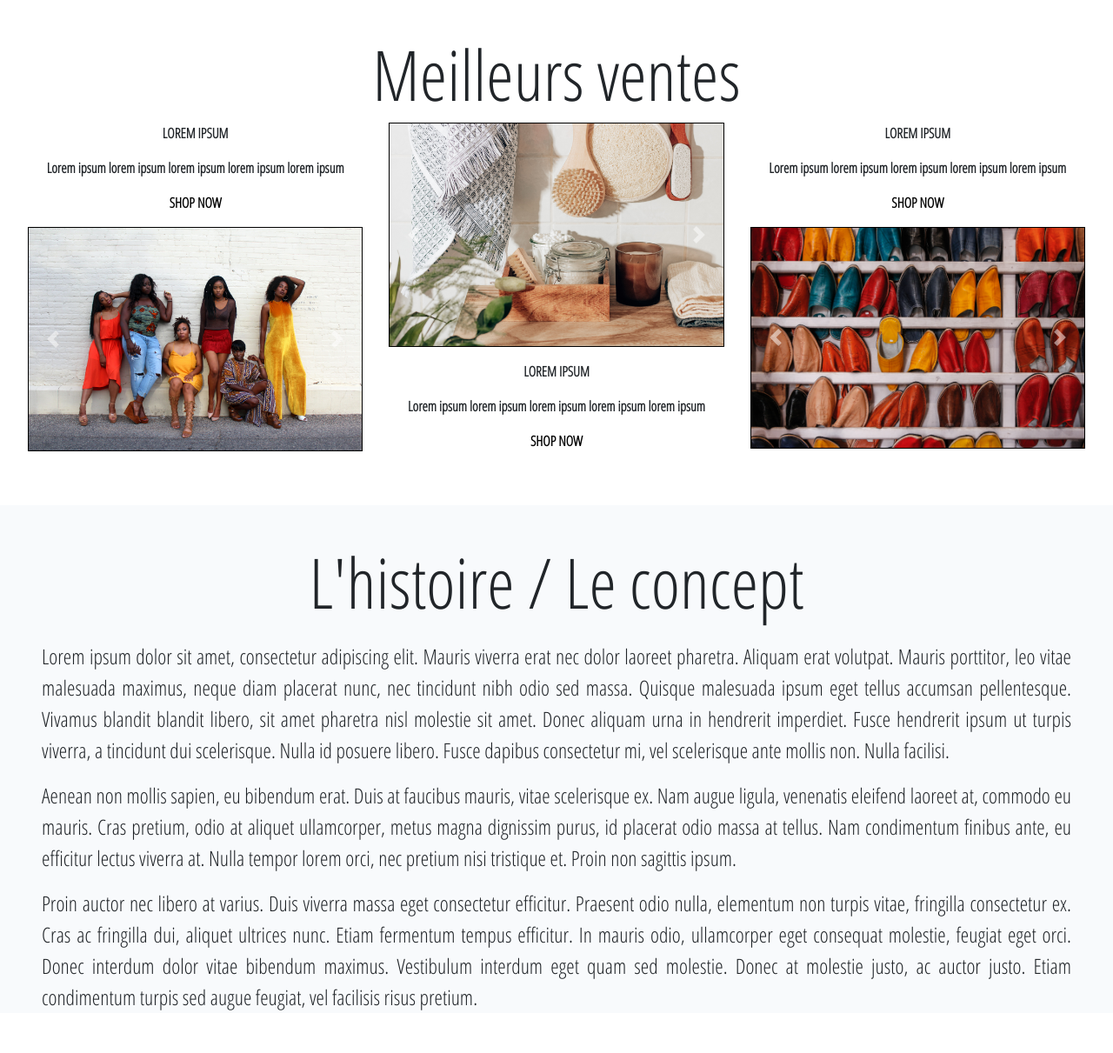
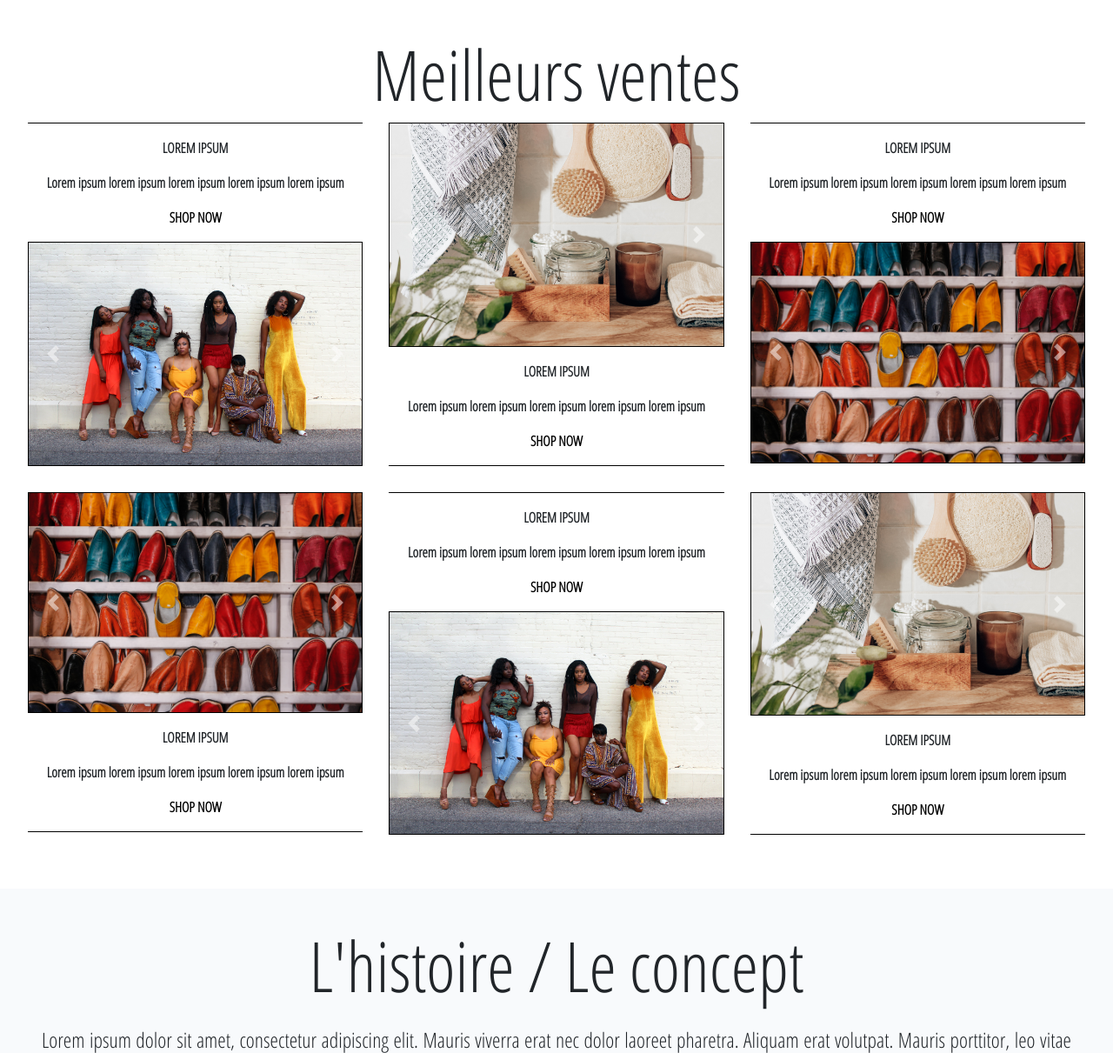
Before and after one commit to teyana/soutenanceSym3, a Symfony app: template templates/home/index.html.twig in a window 1280 px wide. Shown: the part 632-1843 px from the top of the page at 87% size. Run offline with Twig, Linux system fonts and the light colour scheme; the template is opened without the code that fills it, so the values that code supplies are empty; some libraries are stand-ins or nearby versions.

Commit message:
crrection caroussel

```diff
--- a/public/css/style_home/style_home.css
+++ b/public/css/style_home/style_home.css
@@ -59,10 +59,14 @@ figcaption {
 
 .fig_1 {
     margin-bottom: 1em;
+    padding-top: 1em;
+    border-top: 1px solid #000000;
 }
 
 .fig_2 {
     margin-top: 1em;
+    padding-bottom: 1em;
+    border-bottom: 1px solid #000000;
     /* background-color: lightgreen; */
 }
 
--- a/templates/home/index.html.twig
+++ b/templates/home/index.html.twig
@@ -32,7 +32,7 @@
                 </figure>
             </div> #}
 
-                {# Photo 1 #}
+                {# Caroussel 1 #}
             <figure class="col-lg-4 col-md-6 portfolio-item filter-wordpress">
                 <figcaption class="fig_1">
                     <p class="photo_titre">Lorem ipsum</p>
@@ -63,7 +63,7 @@
                 </div>
             </figure>
 
-            {# Photo 2 #}
+            {# Caroussel 2 #}
             <figure class="col-lg-4 col-md-6 portfolio-item filter-wordpress">
                 <div id="carouselExampleControls" class="carousel slide" data-ride="carousel">
                     <div class="carousel-inner portfolio-wrap">
@@ -94,7 +94,7 @@
                 </figcaption>
             </figure>
 
-            {# Photo 3 #}
+            {# Caroussel 3 #}
 
             <figure class="col-lg-4 col-md-6 portfolio-item filter-wordpress">
                 <figcaption class="fig_1">
@@ -126,7 +126,101 @@
                 </div>
             </figure>
 
-            {# Création du premier caroussel, à copier coller pour les autres #}
+            {# Caroussel 4 #}
+
+            <figure class="col-lg-4 col-md-6 portfolio-item filter-wordpress">
+                <div id="carouselExampleControls" class="carousel slide" data-ride="carousel">
+                    <div class="carousel-inner portfolio-wrap">
+                        <div class="carousel-item active">
+                        <img <img src="{{ asset('images/sandales.jpg') }}" class="img-fluid" alt="">
+                        </div>
+                        <div class="carousel-item">
+                        <img <img src="{{ asset('images/women.jpg') }}" class="img-fluid" alt="">
+                        </div>
+                        <div class="carousel-item">
+                        <img <img src="{{ asset('images/bathroom.jpg') }}" class="img-fluid" alt="">
+                        </div>
+                    </div>
+                    <a class="carousel-control-prev" href="#carouselExampleControls" role="button" data-slide="prev">
+                        <span class="carousel-control-prev-icon" aria-hidden="true"></span>
+                        <span class="sr-only">Previous</span>
+                    </a>
+                    <a class="carousel-control-next" href="#carouselExampleControls" role="button" data-slide="next">
+                        <span class="carousel-control-next-icon" aria-hidden="true"></span>
+                        <span class="sr-only">Next</span>
+                    </a>
+                </div>
+
+                <figcaption class="fig_2">
+                    <p class="photo_titre">Lorem ipsum</p>
+                    <p class="photo_resume">Lorem ipsum lorem ipsum lorem ipsum lorem ipsum lorem ipsum</p>
+                    <a class="photo_shop">Shop now</a>
+                </figcaption>
+            </figure>
+
+            {# Caroussel 5 #}
+
+            <figure class="col-lg-4 col-md-6 portfolio-item filter-wordpress">
+                <figcaption class="fig_1">
+                    <p class="photo_titre">Lorem ipsum</p>
+                    <p class="photo_resume">Lorem ipsum lorem ipsum lorem ipsum lorem ipsum lorem ipsum</p>
+                    <a class="photo_shop">Shop now</a>
+                </figcaption>
+
+                <div id="carouselExampleControls" class="carousel slide" data-ride="carousel">
+                    <div class="carousel-inner portfolio-wrap">
+                        <div class="carousel-item active">
+                        <img <img src="{{ asset('images/women.jpg') }}" class="img-fluid" alt="">
+                        </div>
+                        <div class="carousel-item">
+                        <img <img src="{{ asset('images/bathroom.jpg') }}" class="img-fluid" alt="">
+                        </div>
+                        <div class="carousel-item">
+                        <img <img src="{{ asset('images/sandales.jpg') }}" class="img-fluid" alt="">
+                        </div>
+                    </div>
+                    <a class="carousel-control-prev" href="#carouselExampleControls" role="button" data-slide="prev">
+                        <span class="carousel-control-prev-icon" aria-hidden="true"></span>
+                        <span class="sr-only">Previous</span>
+                    </a>
+                    <a class="carousel-control-next" href="#carouselExampleControls" role="button" data-slide="next">
+                        <span class="carousel-control-next-icon" aria-hidden="true"></span>
+                        <span class="sr-only">Next</span>
+                    </a>
+                </div>
+            </figure>
+
+            {# Caroussel 6 #}
+
+            <figure class="col-lg-4 col-md-6 portfolio-item filter-wordpress">
+                <div id="carouselExampleControls" class="carousel slide" data-ride="carousel">
+                    <div class="carousel-inner portfolio-wrap">
+                        <div class="carousel-item active">
+                        <img <img src="{{ asset('images/bathroom.jpg') }}" class="img-fluid" alt="">
+                        </div>
+                        <div class="carousel-item">
+                        <img <img src="{{ asset('images/sandales.jpg') }}" class="img-fluid" alt="">
+                        </div>
+                        <div class="carousel-item">
+                        <img <img src="{{ asset('images/women.jpg') }}" class="img-fluid" alt="">
+                        </div>
+                    </div>
+                    <a class="carousel-control-prev" href="#carouselExampleControls" role="button" data-slide="prev">
+                        <span class="carousel-control-prev-icon" aria-hidden="true"></span>
+                        <span class="sr-only">Previous</span>
+                    </a>
+                    <a class="carousel-control-next" href="#carouselExampleControls" role="button" data-slide="next">
+                        <span class="carousel-control-next-icon" aria-hidden="true"></span>
+                        <span class="sr-only">Next</span>
+                    </a>
+                </div>
+
+                <figcaption class="fig_2">
+                    <p class="photo_titre">Lorem ipsum</p>
+                    <p class="photo_resume">Lorem ipsum lorem ipsum lorem ipsum lorem ipsum lorem ipsum</p>
+                    <a class="photo_shop">Shop now</a>
+                </figcaption>
+            </figure>
         </div>
     </section>
 
```
